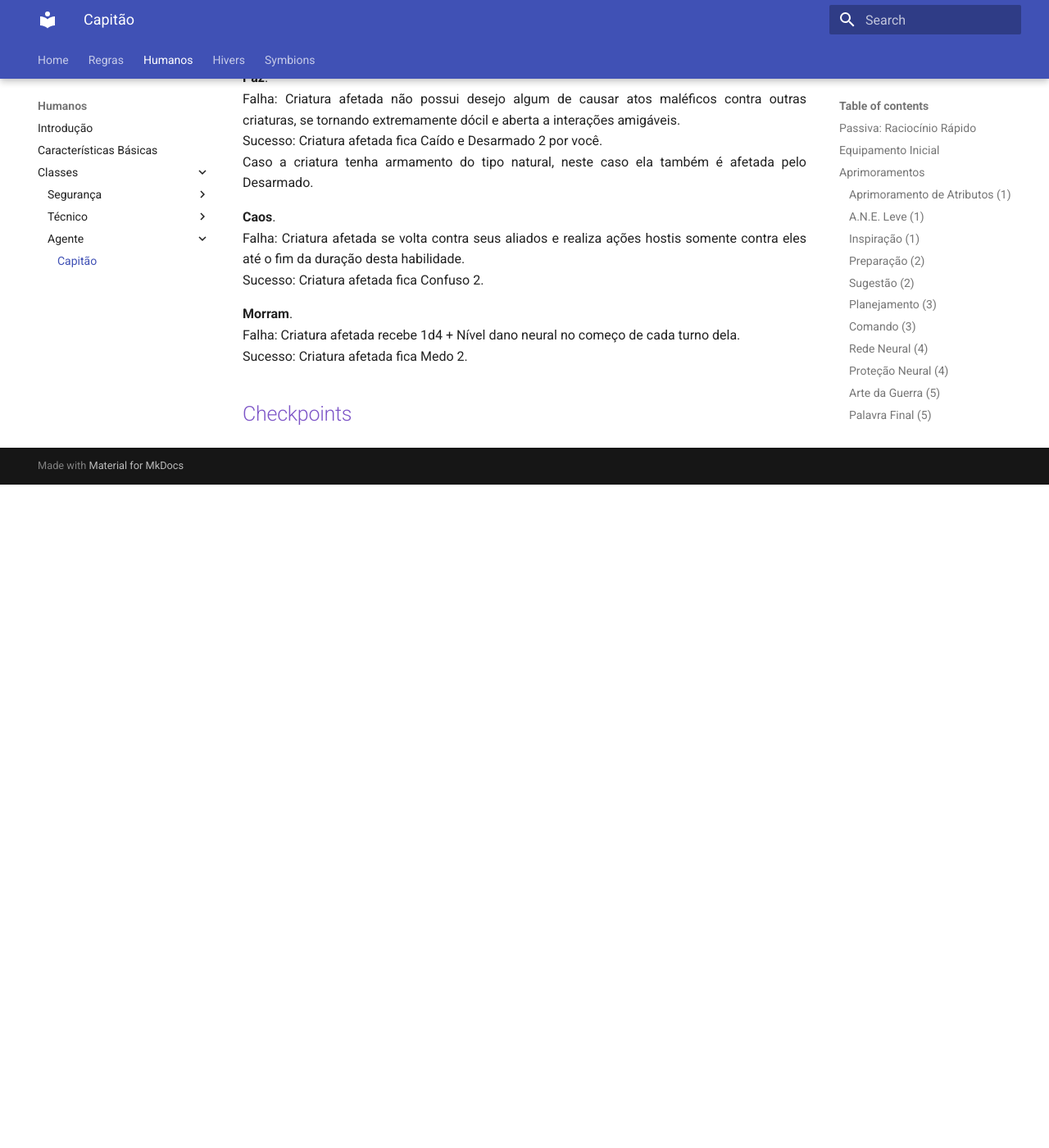
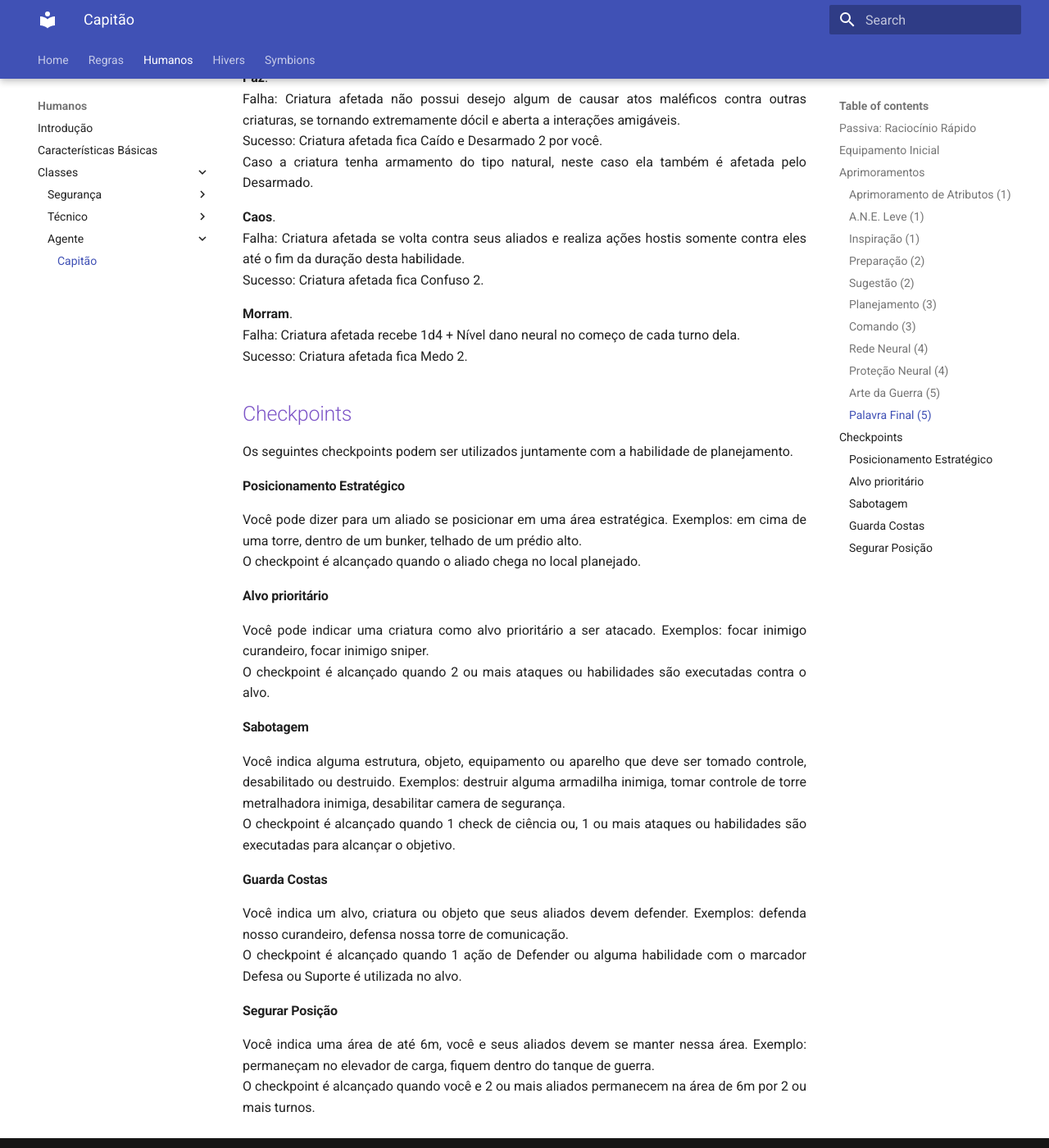
Before and after one commit to henriqueschorr/henriqueschorr.github.io, an MkDocs documentation site: the page built from docs/species/human/agent/captain.md, in a window 1280 px wide and 1400 px high, scrolled down 6114 px. Shown: the whole window at 82% size. Built offline with MkDocs 1.6.1 and Material for MkDocs 9.7.7, drawn with Linux system fonts in a browser that asks for light colours; emoji names are drawn with the system emoji font; before the commit the page ends 6705 px from its top, so only the background shows below that.

Commit message:
captain done

```diff
--- a/docs/species/human/agent/captain.md
+++ b/docs/species/human/agent/captain.md
@@ -200,3 +200,24 @@
 Sucesso: Criatura afetada fica Medo 2.
 
 ## Checkpoints
+Os seguintes checkpoints podem ser utilizados juntamente com a habilidade de planejamento.
+
+#### Posicionamento Estratégico
+Você pode dizer para um aliado se posicionar em uma área estratégica. Exemplos: em cima de uma torre, dentro de um bunker, telhado de um prédio alto.
+O checkpoint é alcançado quando o aliado chega no local planejado.
+
+#### Alvo prioritário
+Você pode indicar uma criatura como alvo prioritário a ser atacado. Exemplos: focar inimigo curandeiro, focar inimigo sniper.
+O checkpoint é alcançado quando 2 ou mais ataques ou habilidades são executadas contra o alvo.
+
+#### Sabotagem
+Você indica alguma estrutura, objeto, equipamento ou aparelho que deve ser tomado controle, desabilitado ou destruido. Exemplos: destruir alguma armadilha inimiga, tomar controle de torre metralhadora inimiga, desabilitar camera de segurança.
+O checkpoint é alcançado quando 1 check de ciência ou, 1 ou mais ataques ou habilidades são executadas para alcançar o objetivo.
+
+#### Guarda Costas
+Você indica um alvo, criatura ou objeto que seus aliados devem defender. Exemplos: defenda nosso curandeiro, defensa nossa torre de comunicação.
+O checkpoint é alcançado quando 1 ação de Defender ou alguma habilidade com o marcador Defesa ou Suporte é utilizada no alvo.
+
+#### Segurar Posição
+Você indica uma área de até 6m, você e seus aliados devem se manter nessa área. Exemplo: permaneçam no elevador de carga, fiquem dentro do tanque de guerra.
+O checkpoint é alcançado quando você e 2 ou mais aliados permanecem na área de 6m por 2 ou mais turnos.
```
